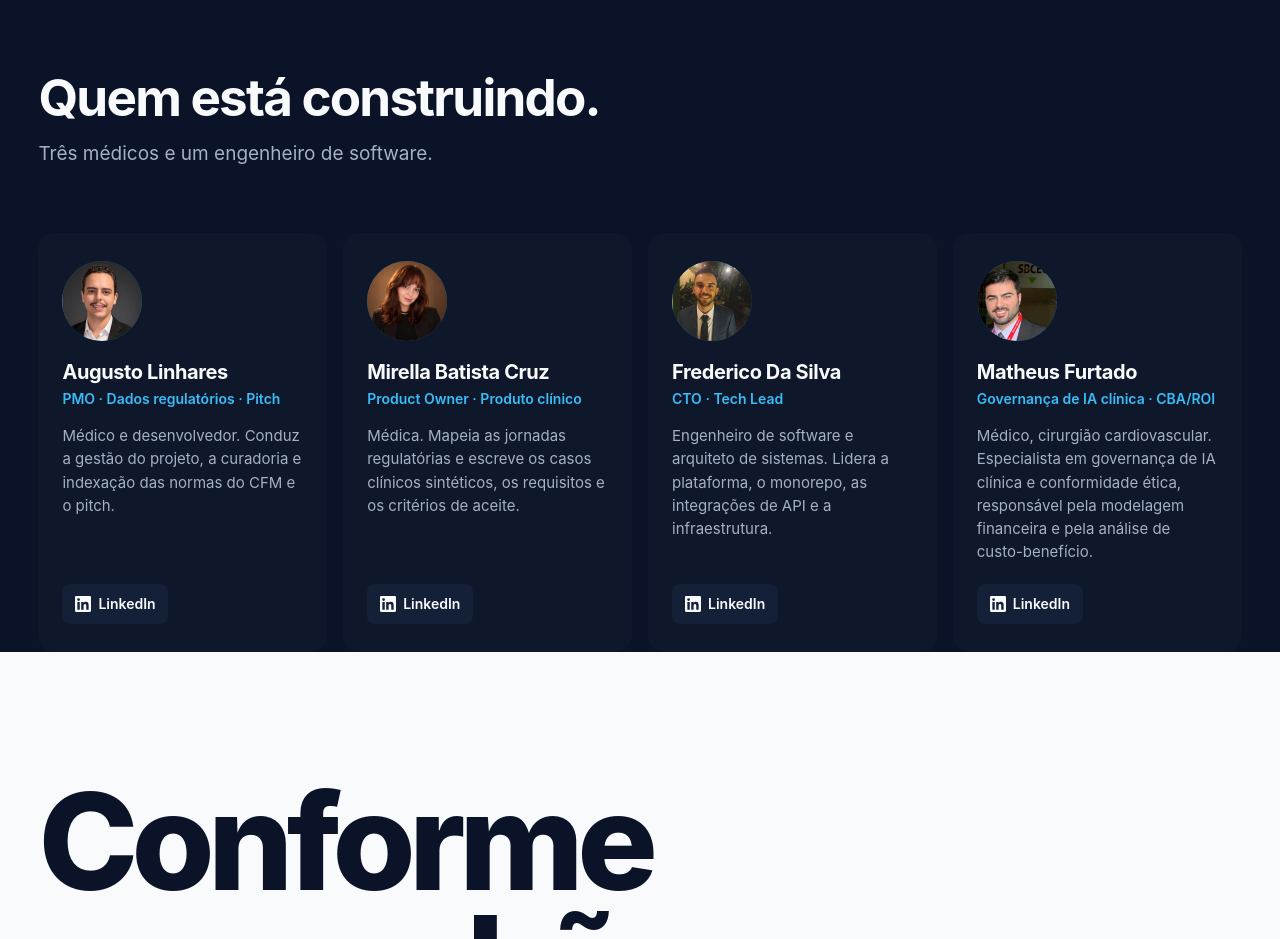
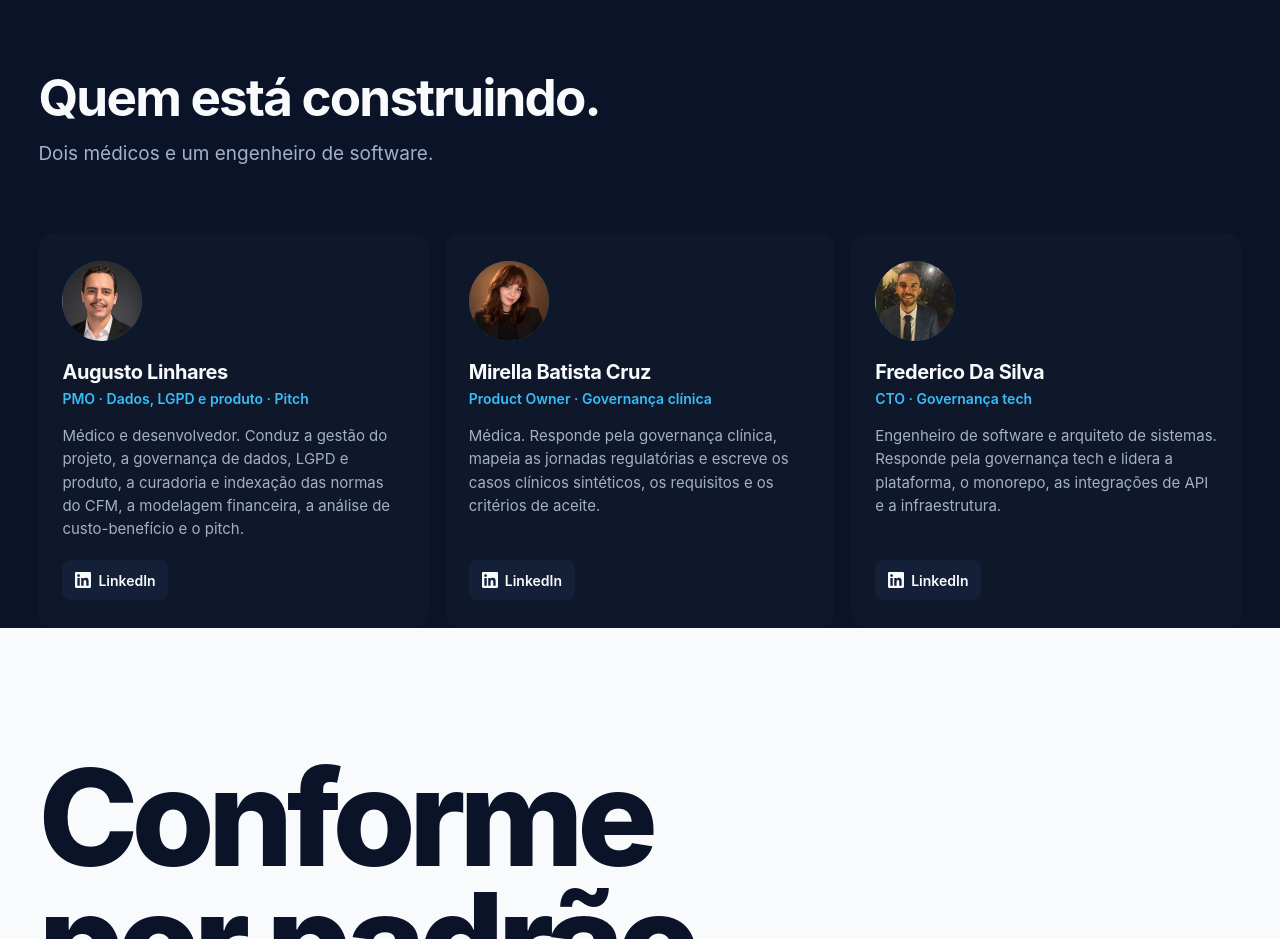
Before and after one commit to Conform-AI-health/conform-ai-health.github.io, a plain HTML site: page index.html in a window 1280 px wide. Shown: the part 7220-8159 px from the top of the page. Drawn offline with Linux system fonts and the light colour scheme.

Commit message:
fix(equipe): time de três, sem Matheus Furtado, e papéis redistribuídos
Remove o card, a foto, a meta author e as chaves member4*. Subtítulo com
dois médicos, papéis de governança em PT e EN, grade com três colunas.

Co-Authored-By: Claude Sonnet 5.5 <noreply@anthropic.com>

```diff
--- a/css/styles.css
+++ b/css/styles.css
@@ -479,9 +479,8 @@ main:focus { outline: none; }
 }
 
 .team-lead { margin-top: 1rem; }
-.members { list-style: none; display: grid; grid-template-columns: repeat(4, 1fr); gap: 16px; margin-top: clamp(40px, 5vw, 64px); }
-@media (max-width: 1100px) { .members { grid-template-columns: repeat(2, 1fr); } }
-@media (max-width: 600px) { .members { grid-template-columns: 1fr; } }
+.members { list-style: none; display: grid; grid-template-columns: repeat(3, 1fr); gap: 16px; margin-top: clamp(40px, 5vw, 64px); }
+@media (max-width: 900px) { .members { grid-template-columns: 1fr; max-width: 520px; } }
 .member { background: var(--surface); border-radius: 16px; padding: 28px 24px; display: flex; flex-direction: column; }
 .member-photo {
   width: 80px; height: 80px; border-radius: 50%; overflow: hidden; margin-bottom: 1.25rem;
--- a/index.html
+++ b/index.html
@@ -8,7 +8,7 @@
 
   <title>Conform.ai · Auditoria regulatória contínua em saúde</title>
   <meta name="description" content="Agentes de IA que auditam sites e fluxos de saúde digital contra normas vigentes do CFM, ANVISA, ANS e LGPD, citando a norma e o trecho de cada apontamento.">
-  <meta name="author" content="Augusto Linhares, Mirella Batista Cruz, Frederico Da Silva, Matheus Furtado">
+  <meta name="author" content="Augusto Linhares, Mirella Batista Cruz, Frederico Da Silva">
   <meta name="theme-color" content="#0b1329">
   <link rel="canonical" href="https://conform-ai-health.github.io/">
 
@@ -345,15 +345,15 @@
     <section id="equipe" class="section team">
       <div class="wrap">
         <h2 class="h-display reveal" data-i18n="teamTitle">Quem está construindo.</h2>
-        <p class="lead team-lead reveal" data-i18n="teamSubtitle">Três médicos e um engenheiro de software.</p>
+        <p class="lead team-lead reveal" data-i18n="teamSubtitle">Dois médicos e um engenheiro de software.</p>
         <ul class="members">
           <li class="member reveal">
             <!-- Foto: salve img/team/augusto.jpg (quadrada, ~320px) e troque o <span> abaixo por
                  <img src="img/team/augusto.jpg" width="160" height="160" alt="" loading="lazy"> -->
             <div class="member-photo"><img src="img/team/augusto.jpg" width="160" height="160" alt="" loading="lazy"></div>
             <h3 class="member-name">Augusto Linhares</h3>
-            <p class="member-role" data-i18n="member1Role">PMO · Dados regulatórios · Pitch</p>
-            <p class="member-bio" data-i18n="member1Bio">Médico e desenvolvedor. Conduz a gestão do projeto, a curadoria e indexação das normas do CFM e o pitch.</p>
+            <p class="member-role" data-i18n="member1Role">PMO · Dados, LGPD e produto · Pitch</p>
+            <p class="member-bio" data-i18n="member1Bio">Médico e desenvolvedor. Conduz a gestão do projeto, a governança de dados, LGPD e produto, a curadoria e indexação das normas do CFM, a modelagem financeira, a análise de custo-benefício e o pitch.</p>
             <!-- Links: preencha o href (LinkedIn e GitHub). Link vazio fica oculto automaticamente. -->
             <ul class="member-links">
               <li><a href="https://www.linkedin.com/in/mdaugustolinhares/" data-member-link target="_blank" rel="noopener noreferrer" aria-label="LinkedIn de Augusto Linhares" hidden><svg width="16" height="16" viewBox="0 0 24 24" fill="currentColor" aria-hidden="true" focusable="false"><path d="M20.45 20.45h-3.56v-5.57c0-1.33-.02-3.04-1.85-3.04-1.86 0-2.14 1.45-2.14 2.94v5.67H9.34V9h3.42v1.56h.05c.48-.9 1.64-1.85 3.37-1.85 3.6 0 4.27 2.37 4.27 5.46v6.28zM5.34 7.43a2.06 2.06 0 1 1 0-4.13 2.06 2.06 0 0 1 0 4.13zM7.12 20.45H3.56V9h3.56v11.45zM22.22 0H1.77C.79 0 0 .77 0 1.73v20.54C0 23.23.79 24 1.77 24h20.45c.98 0 1.78-.77 1.78-1.73V1.73C24 .77 23.2 0 22.22 0z"/></svg><span>LinkedIn</span></a></li>
@@ -365,8 +365,8 @@
                  <img src="img/team/mirella.jpg" width="160" height="160" alt="" loading="lazy"> -->
             <div class="member-photo"><img src="img/team/mirella.jpg" width="160" height="160" alt="" loading="lazy"></div>
             <h3 class="member-name">Mirella Batista Cruz</h3>
-            <p class="member-role" data-i18n="member2Role">Product Owner · Produto clínico</p>
-            <p class="member-bio" data-i18n="member2Bio">Médica. Mapeia as jornadas regulatórias e escreve os casos clínicos sintéticos, os requisitos e os critérios de aceite.</p>
+            <p class="member-role" data-i18n="member2Role">Product Owner · Governança clínica</p>
+            <p class="member-bio" data-i18n="member2Bio">Médica. Responde pela governança clínica, mapeia as jornadas regulatórias e escreve os casos clínicos sintéticos, os requisitos e os critérios de aceite.</p>
             <!-- Links: preencha o href (LinkedIn e GitHub). Link vazio fica oculto automaticamente. -->
             <ul class="member-links">
               <li><a href="https://www.linkedin.com/in/mirella-batista-cruz-/" data-member-link target="_blank" rel="noopener noreferrer" aria-label="LinkedIn de Mirella Batista Cruz" hidden><svg width="16" height="16" viewBox="0 0 24 24" fill="currentColor" aria-hidden="true" focusable="false"><path d="M20.45 20.45h-3.56v-5.57c0-1.33-.02-3.04-1.85-3.04-1.86 0-2.14 1.45-2.14 2.94v5.67H9.34V9h3.42v1.56h.05c.48-.9 1.64-1.85 3.37-1.85 3.6 0 4.27 2.37 4.27 5.46v6.28zM5.34 7.43a2.06 2.06 0 1 1 0-4.13 2.06 2.06 0 0 1 0 4.13zM7.12 20.45H3.56V9h3.56v11.45zM22.22 0H1.77C.79 0 0 .77 0 1.73v20.54C0 23.23.79 24 1.77 24h20.45c.98 0 1.78-.77 1.78-1.73V1.73C24 .77 23.2 0 22.22 0z"/></svg><span>LinkedIn</span></a></li>
@@ -378,25 +378,12 @@
                  <img src="img/team/frederico.jpg" width="160" height="160" alt="" loading="lazy"> -->
             <div class="member-photo"><img src="img/team/frederico.jpg" width="160" height="160" alt="" loading="lazy"></div>
             <h3 class="member-name">Frederico Da Silva</h3>
-            <p class="member-role" data-i18n="member3Role">CTO · Tech Lead</p>
-            <p class="member-bio" data-i18n="member3Bio">Engenheiro de software e arquiteto de sistemas. Lidera a plataforma, o monorepo, as integrações de API e a infraestrutura.</p>
+            <p class="member-role" data-i18n="member3Role">CTO · Governança tech</p>
+            <p class="member-bio" data-i18n="member3Bio">Engenheiro de software e arquiteto de sistemas. Responde pela governança tech e lidera a plataforma, o monorepo, as integrações de API e a infraestrutura.</p>
             <!-- Links: preencha o href (LinkedIn e GitHub). Link vazio fica oculto automaticamente. -->
             <ul class="member-links">
               <li><a href="https://www.linkedin.com/in/03fred/" data-member-link target="_blank" rel="noopener noreferrer" aria-label="LinkedIn de Frederico Da Silva" hidden><svg width="16" height="16" viewBox="0 0 24 24" fill="currentColor" aria-hidden="true" focusable="false"><path d="M20.45 20.45h-3.56v-5.57c0-1.33-.02-3.04-1.85-3.04-1.86 0-2.14 1.45-2.14 2.94v5.67H9.34V9h3.42v1.56h.05c.48-.9 1.64-1.85 3.37-1.85 3.6 0 4.27 2.37 4.27 5.46v6.28zM5.34 7.43a2.06 2.06 0 1 1 0-4.13 2.06 2.06 0 0 1 0 4.13zM7.12 20.45H3.56V9h3.56v11.45zM22.22 0H1.77C.79 0 0 .77 0 1.73v20.54C0 23.23.79 24 1.77 24h20.45c.98 0 1.78-.77 1.78-1.73V1.73C24 .77 23.2 0 22.22 0z"/></svg><span>LinkedIn</span></a></li>
               <li><a href="" data-member-link target="_blank" rel="noopener noreferrer" aria-label="GitHub de Frederico Da Silva" hidden><svg width="16" height="16" viewBox="0 0 24 24" fill="currentColor" aria-hidden="true" focusable="false"><path d="M12 0c-6.626 0-12 5.373-12 12 0 5.302 3.438 9.8 8.207 11.387.599.111.793-.261.793-.577v-2.234c-3.338.726-4.033-1.416-4.033-1.416-.546-1.387-1.333-1.756-1.333-1.756-1.089-.745.083-.729.083-.729 1.205.084 1.839 1.237 1.839 1.237 1.07 1.834 2.807 1.304 3.492.997.107-.775.418-1.305.762-1.604-2.665-.305-5.467-1.334-5.467-5.931 0-1.311.469-2.381 1.236-3.221-.124-.303-.535-1.524.117-3.176 0 0 1.008-.322 3.301 1.23.957-.266 1.983-.399 3.003-.404 1.02.005 2.047.138 3.006.404 2.291-1.552 3.297-1.23 3.297-1.23.653 1.653.242 2.874.118 3.176.77.84 1.235 1.911 1.235 3.221 0 4.609-2.807 5.624-5.479 5.921.43.372.823 1.102.823 2.222v3.293c0 .319.192.694.801.576 4.765-1.589 8.199-6.086 8.199-11.386 0-6.627-5.373-12-12-12z"/></svg><span>GitHub</span></a></li>
-            </ul>
-          </li>
-          <li class="member reveal">
-            <!-- Foto: salve img/team/matheus.jpg (quadrada, ~320px) e troque o <span> abaixo por
-                 <img src="img/team/matheus.jpg" width="160" height="160" alt="" loading="lazy"> -->
-            <div class="member-photo"><img src="img/team/matheus.jpg" width="160" height="160" alt="" loading="lazy"></div>
-            <h3 class="member-name">Matheus Furtado</h3>
-            <p class="member-role" data-i18n="member4Role">Governança de IA clínica · CBA/ROI</p>
-            <p class="member-bio" data-i18n="member4Bio">Médico, cirurgião cardiovascular. Especialista em governança de IA clínica e conformidade ética, responsável pela modelagem financeira e pela análise de custo-benefício.</p>
-            <!-- Links: preencha o href (LinkedIn e GitHub). Link vazio fica oculto automaticamente. -->
-            <ul class="member-links">
-              <li><a href="https://www.linkedin.com/in/matheus-furtado-52761166/" data-member-link target="_blank" rel="noopener noreferrer" aria-label="LinkedIn de Matheus Furtado" hidden><svg width="16" height="16" viewBox="0 0 24 24" fill="currentColor" aria-hidden="true" focusable="false"><path d="M20.45 20.45h-3.56v-5.57c0-1.33-.02-3.04-1.85-3.04-1.86 0-2.14 1.45-2.14 2.94v5.67H9.34V9h3.42v1.56h.05c.48-.9 1.64-1.85 3.37-1.85 3.6 0 4.27 2.37 4.27 5.46v6.28zM5.34 7.43a2.06 2.06 0 1 1 0-4.13 2.06 2.06 0 0 1 0 4.13zM7.12 20.45H3.56V9h3.56v11.45zM22.22 0H1.77C.79 0 0 .77 0 1.73v20.54C0 23.23.79 24 1.77 24h20.45c.98 0 1.78-.77 1.78-1.73V1.73C24 .77 23.2 0 22.22 0z"/></svg><span>LinkedIn</span></a></li>
-              <li><a href="" data-member-link target="_blank" rel="noopener noreferrer" aria-label="GitHub de Matheus Furtado" hidden><svg width="16" height="16" viewBox="0 0 24 24" fill="currentColor" aria-hidden="true" focusable="false"><path d="M12 0c-6.626 0-12 5.373-12 12 0 5.302 3.438 9.8 8.207 11.387.599.111.793-.261.793-.577v-2.234c-3.338.726-4.033-1.416-4.033-1.416-.546-1.387-1.333-1.756-1.333-1.756-1.089-.745.083-.729.083-.729 1.205.084 1.839 1.237 1.839 1.237 1.07 1.834 2.807 1.304 3.492.997.107-.775.418-1.305.762-1.604-2.665-.305-5.467-1.334-5.467-5.931 0-1.311.469-2.381 1.236-3.221-.124-.303-.535-1.524.117-3.176 0 0 1.008-.322 3.301 1.23.957-.266 1.983-.399 3.003-.404 1.02.005 2.047.138 3.006.404 2.291-1.552 3.297-1.23 3.297-1.23.653 1.653.242 2.874.118 3.176.77.84 1.235 1.911 1.235 3.221 0 4.609-2.807 5.624-5.479 5.921.43.372.823 1.102.823 2.222v3.293c0 .319.192.694.801.576 4.765-1.589 8.199-6.086 8.199-11.386 0-6.627-5.373-12-12-12z"/></svg><span>GitHub</span></a></li>
             </ul>
           </li>
         </ul>
--- a/js/i18n.js
+++ b/js/i18n.js
@@ -104,15 +104,13 @@ const i18n = {
     fig3Cap: "laudo auditável como evidência para investidores.",
 
     teamTitle: "Quem está construindo.",
-    teamSubtitle: "Três médicos e um engenheiro de software.",
-    member1Role: "PMO · Dados regulatórios · Pitch",
-    member1Bio: "Médico e desenvolvedor. Conduz a gestão do projeto, a curadoria e indexação das normas do CFM e o pitch.",
-    member2Role: "Product Owner · Produto clínico",
-    member2Bio: "Médica. Mapeia as jornadas regulatórias e escreve os casos clínicos sintéticos, os requisitos e os critérios de aceite.",
-    member3Role: "CTO · Tech Lead",
-    member3Bio: "Engenheiro de software e arquiteto de sistemas. Lidera a plataforma, o monorepo, as integrações de API e a infraestrutura.",
-    member4Role: "Governança de IA clínica · CBA/ROI",
-    member4Bio: "Médico, cirurgião cardiovascular. Especialista em governança de IA clínica e conformidade ética, responsável pela modelagem financeira e pela análise de custo-benefício.",
+    teamSubtitle: "Dois médicos e um engenheiro de software.",
+    member1Role: "PMO · Dados, LGPD e produto · Pitch",
+    member1Bio: "Médico e desenvolvedor. Conduz a gestão do projeto, a governança de dados, LGPD e produto, a curadoria e indexação das normas do CFM, a modelagem financeira, a análise de custo-benefício e o pitch.",
+    member2Role: "Product Owner · Governança clínica",
+    member2Bio: "Médica. Responde pela governança clínica, mapeia as jornadas regulatórias e escreve os casos clínicos sintéticos, os requisitos e os critérios de aceite.",
+    member3Role: "CTO · Governança tech",
+    member3Bio: "Engenheiro de software e arquiteto de sistemas. Responde pela governança tech e lidera a plataforma, o monorepo, as integrações de API e a infraestrutura.",
 
 
     // Como funciona
@@ -287,15 +285,13 @@ const i18n = {
     fig3Cap: "an auditable report as evidence for investors.",
 
     teamTitle: "Who is building it.",
-    teamSubtitle: "Three physicians and a software engineer.",
-    member1Role: "PMO · Regulatory data · Pitch",
-    member1Bio: "Physician and developer. Runs project management, curates and indexes CFM regulations, and leads the pitch.",
-    member2Role: "Product Owner · Clinical product",
-    member2Bio: "Physician. Maps regulatory journeys and writes the synthetic clinical cases, requirements and acceptance criteria.",
-    member3Role: "CTO · Tech Lead",
-    member3Bio: "Software engineer and systems architect. Leads the platform, the monorepo, API integrations and infrastructure.",
-    member4Role: "Clinical AI governance · CBA/ROI",
-    member4Bio: "Physician and cardiovascular surgeon. Specialist in clinical AI governance and ethics compliance; owns the financial model and cost-benefit analysis.",
+    teamSubtitle: "Two physicians and a software engineer.",
+    member1Role: "PMO · Data, LGPD and product · Pitch",
+    member1Bio: "Physician and developer. Runs project management, data, LGPD and product governance, curates and indexes CFM regulations, owns the financial model and cost-benefit analysis, and leads the pitch.",
+    member2Role: "Product Owner · Clinical governance",
+    member2Bio: "Physician. Leads clinical governance, maps regulatory journeys and writes the synthetic clinical cases, requirements and acceptance criteria.",
+    member3Role: "CTO · Tech governance",
+    member3Bio: "Software engineer and systems architect. Leads tech governance, the platform, the monorepo, API integrations and infrastructure.",
 
 
     howHidden: "How it works",
```
Also changed, not shown: img/team/matheus.jpg (deleted), 1 other file.
